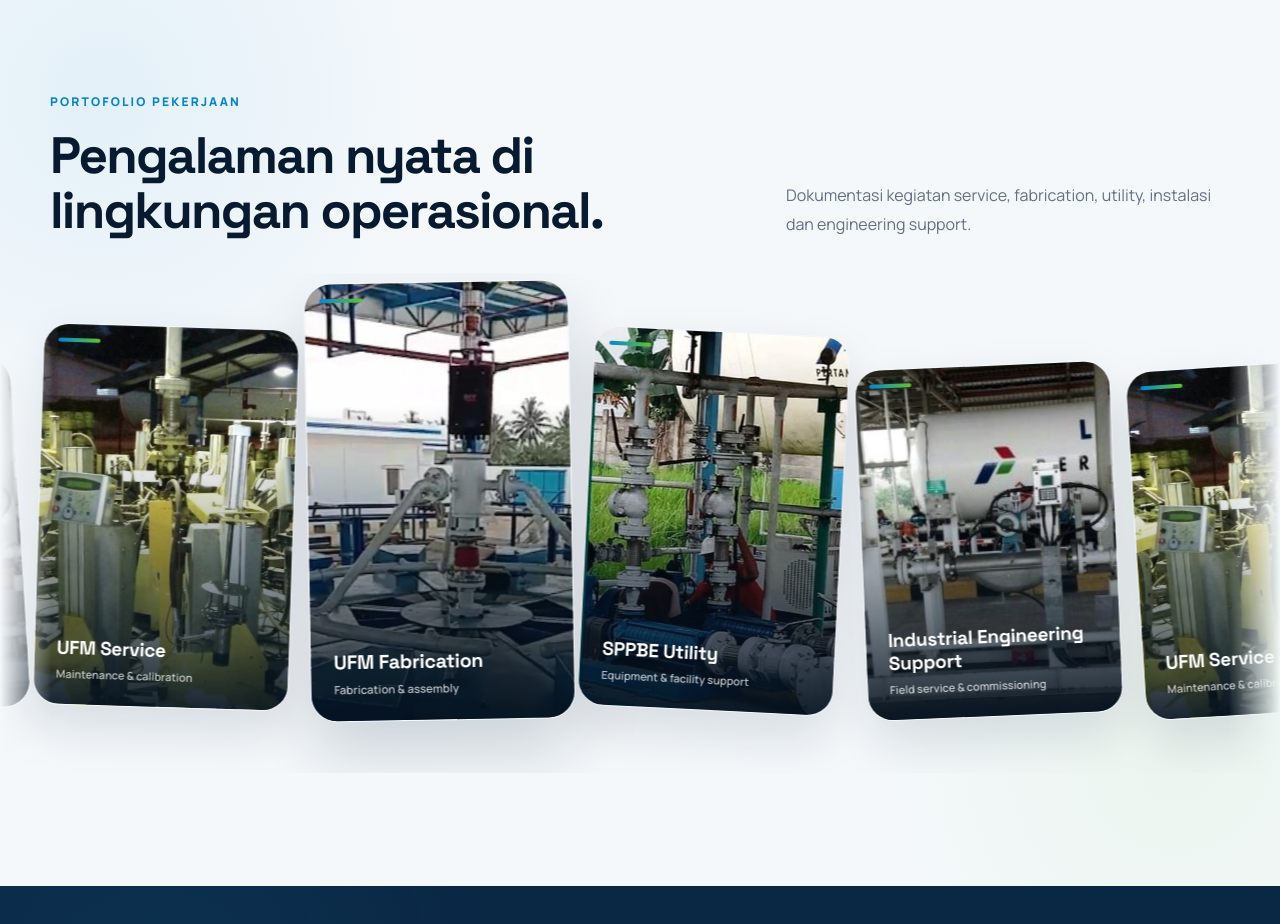
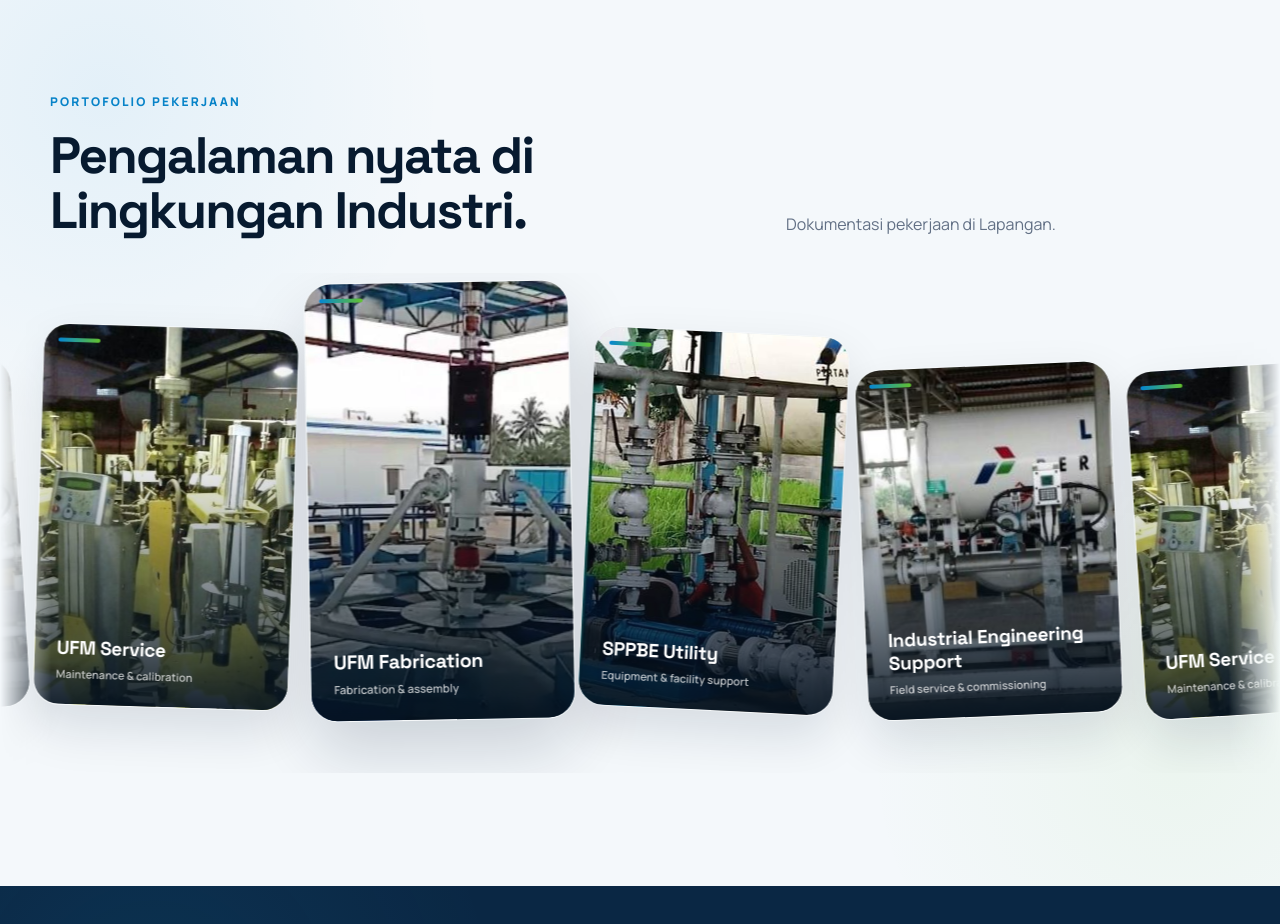
Before and after one commit to athenszz00/bkt-company-profile, a React (Vite) app: page / in a window 1280 px wide. Shown: the part 2480-3404 px from the top of the page. Built offline with nearby package versions, Linux system fonts and the light colour scheme.

Commit message:
tambah tulisa

```diff
--- a/src/main.jsx
+++ b/src/main.jsx
@@ -553,12 +553,11 @@ function App() {
 
             <div className="section-head section-head--dark">
               <h2>
-                Pengalaman nyata di lingkungan operasional.
+                Pengalaman nyata di Lingkungan Industri.
               </h2>
 
               <p>
-                Dokumentasi kegiatan service, fabrication,
-                utility, instalasi dan engineering support.
+                Dokumentasi pekerjaan di Lapangan.
               </p>
             </div>
           </div>
```
Also changed, not shown: 2 other files (tests, documents, lock files or other folders).
